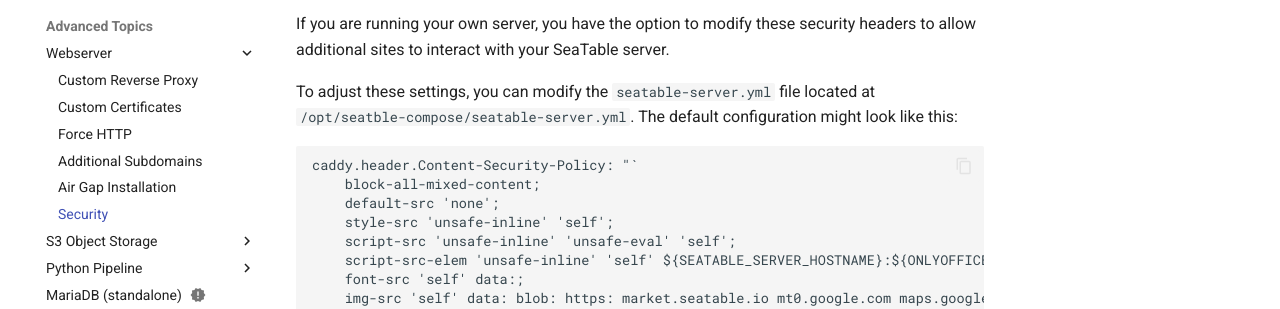
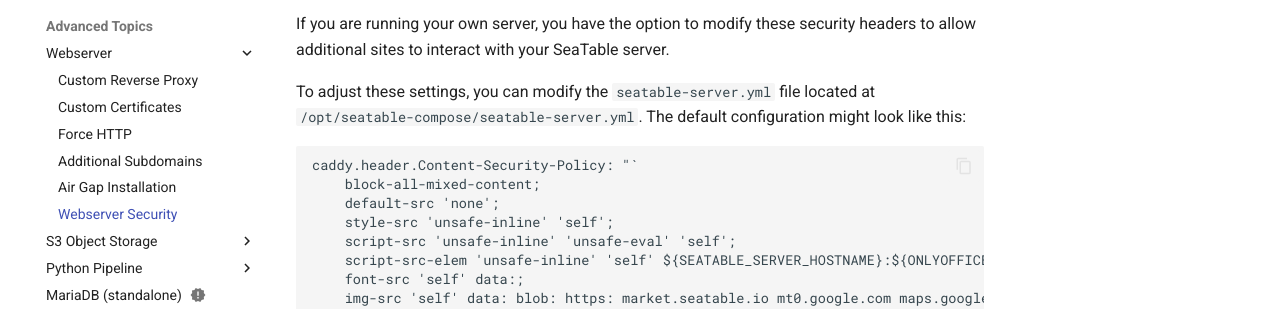
Before and after one commit to seatable/seatable-admin-docs, an MkDocs documentation site: the page built from docs/installation/advanced/webserver-security.md, in a window 1280 px wide and 900 px high. Shown: the part 393-702 px from the top of the window. Built offline with MkDocs 1.6.1 and Material for MkDocs 9.7.7, drawn with Linux system fonts in a browser that asks for light colours; comment, search, counter and statistics services are not loaded.

Commit message:
minor changes webserver security

````diff
--- a/docs/installation/advanced/webserver-security.md
+++ b/docs/installation/advanced/webserver-security.md
@@ -6,7 +6,7 @@
 
 If you are running your own server, you have the option to modify these security headers to allow additional sites to interact with your SeaTable server.
 
-To adjust these settings, you can modify the `seatable-server.yml` file located at `/opt/seatble-compose/seatable-server.yml`. The default configuration might look like this:
+To adjust these settings, you can modify the `seatable-server.yml` file located at `/opt/seatable-compose/seatable-server.yml`. The default configuration might look like this:
 
 ```
 caddy.header.Content-Security-Policy: "`
--- a/mkdocs.yml
+++ b/mkdocs.yml
@@ -164,7 +164,7 @@
               - Force HTTP: installation/advanced/http-only.md
               - Additional Subdomains: installation/advanced/additional-subdomains.md
               - Air Gap Installation: installation/advanced/air-gap-installation.md
-              - Security: installation/advanced/webserver-security.md
+              - Webserver Security: installation/advanced/webserver-security.md
           - S3 Object Storage:
               - Configuration: installation/advanced/s3.md
               - Migration: installation/advanced/s3-migration.md
````
